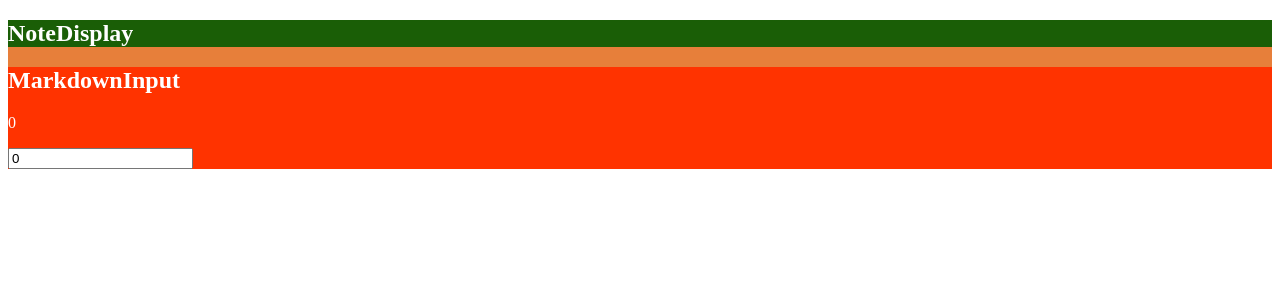
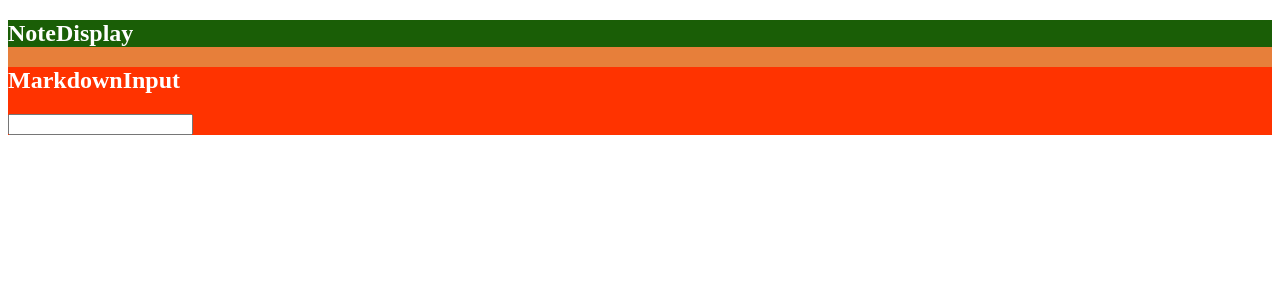
Before and after one commit to TimotheeGimbert/OpenNote, a React (Create React App) app: page / in a window 1280 px wide. Shown: the top 300 px of the page. Built offline with nearby package versions, Linux system fonts and the light colour scheme.

Commit message:
passing keyboard input  through parent

```diff
--- a/src/App.js
+++ /dev/null
@@ -1,14 +0,0 @@
-import MarkdownInput from './components/MarkdownInput';
-import NoteDisplay from './components/NoteDisplay';
-import './App.scss';
-
-function App() {
-  return (
-    <div id="App">
-      <NoteDisplay />
-      <MarkdownInput />
-    </div>
-  );
-}
-
-export default App;
--- /dev/null
+++ b/src/App.jsx
@@ -0,0 +1,22 @@
+import MarkdownInput from './components/MarkdownInput';
+import NoteDisplay from './components/NoteDisplay';
+import React, { useState } from "react";
+
+import './App.scss';
+
+const App = () => {
+  const [value, setValue] = useState('');
+
+  const onTyping = (event) => {
+    setValue(event.target.value);
+  }
+
+  return (
+    <div id="App">
+      <NoteDisplay />
+      <MarkdownInput value={value} onChange={onTyping} />
+    </div>
+  );
+}
+
+export default App;
--- a/src/components/MarkdownInput/index.jsx
+++ b/src/components/MarkdownInput/index.jsx
@@ -1,17 +1,11 @@
-import React, { useState } from "react";
+import React from "react";
 
-const MarkdownInput = () => {
-  const [value, setValue] = useState(0);
-
-  const onValueChange = (event) => {
-    setValue(event.target.value);
-  }
-
+const MarkdownInput = (props) => {
   return (
     <section id="MarkdownInput">
       <h1>MarkdownInput</h1>
-      <p>{value}</p>
-      <input value={value} onChange={onValueChange} />
+      <p>{props.value}</p>
+      <input value={props.value} onChange={props.onChange} />
     </section>
   );
 };
```
